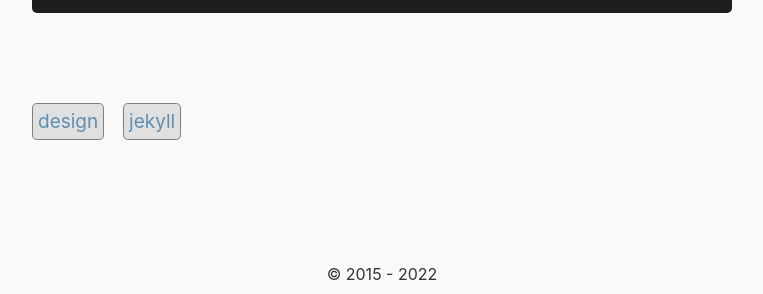
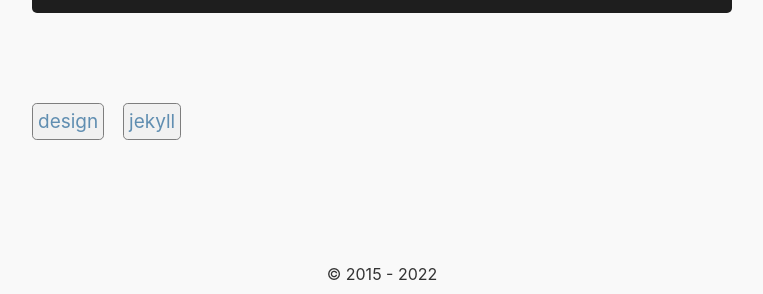
Before and after one commit to wertercatt/tooters, a Jekyll site: the page built from _posts/2022-01-28-reader-theme.md, in a window 1280 px wide. Shown: the part 1798-2092 px from the top of the page, without its empty margins (258-1021 px from the left). Built offline with Jekyll 4.4.1, drawn with Linux system fonts in a browser that asks for light colours.

Commit message:
Update _posts.scss

```diff
--- a/_sass/_posts.scss
+++ b/_sass/_posts.scss
@@ -139,7 +139,7 @@
 
     @media (prefers-color-scheme: light) {
      color: $light-scheme-accent;
-     background-color: #e0e0e0;
+     background-color: #f1f1f1;
        }
 }
 
@@ -160,7 +160,7 @@
     @media (prefers-color-scheme: light) {
      color: $light-scheme-accent;
      border: 1.5px solid #7e7e7e;
-     background-color: #e0e0e0;
+     background-color: #f1f1f1;
        }
   }
 }
```
